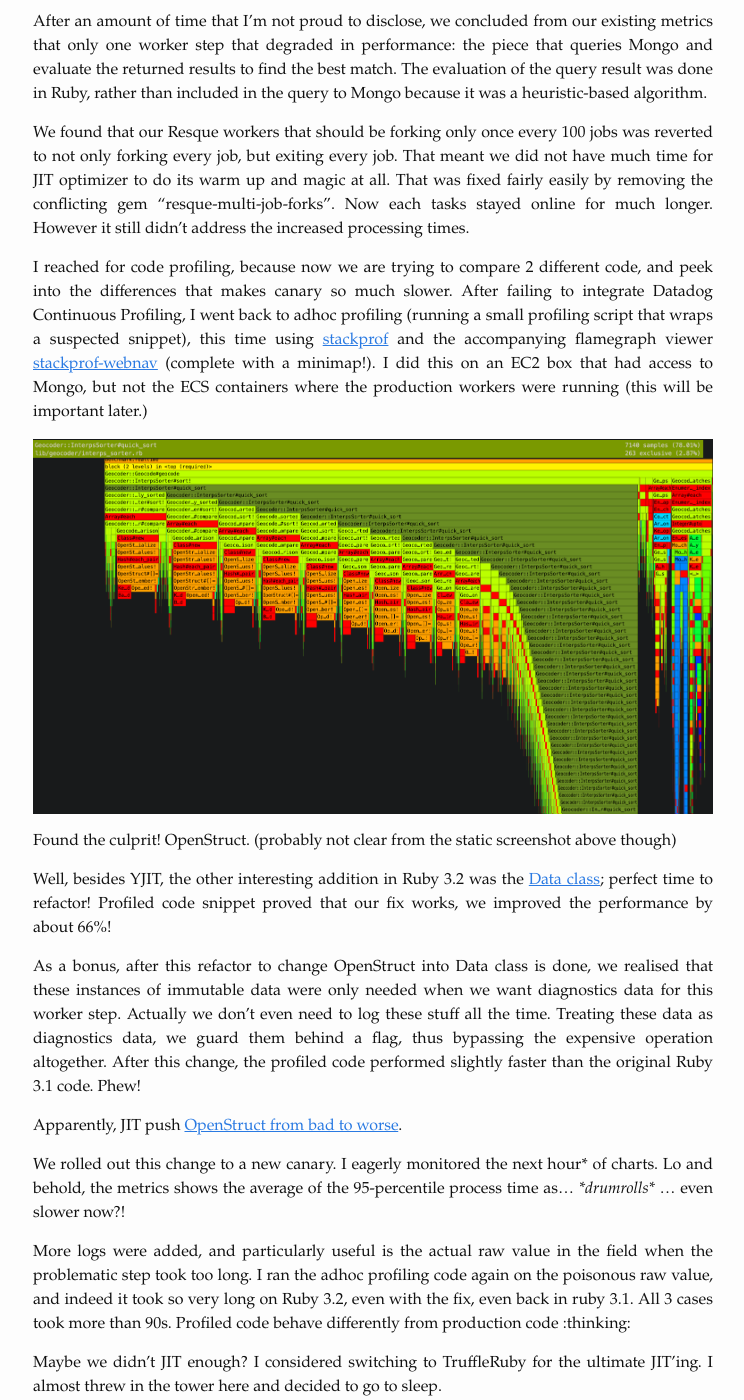
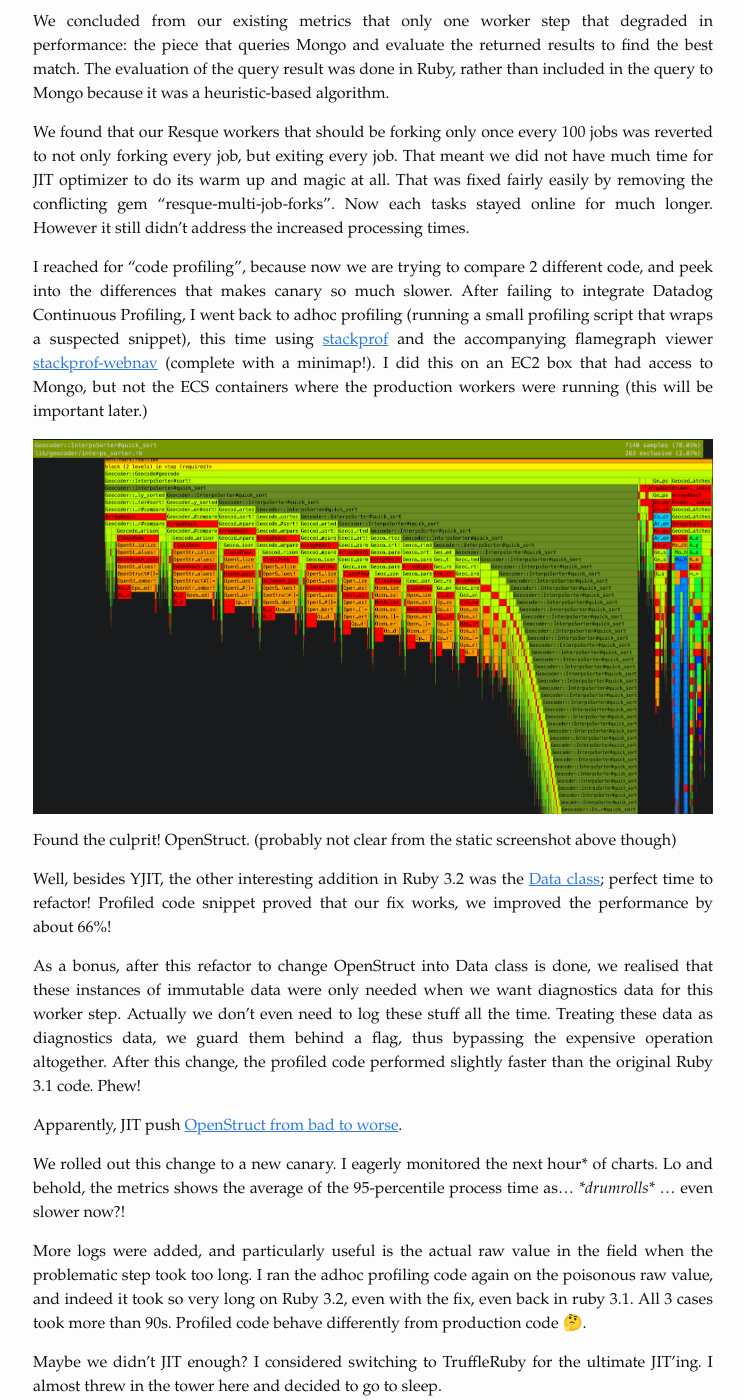
Before and after one commit to keang/keang.github.io, a Jekyll site: the page built from _posts/2023-12-08-upgrade-ruby-32.markdown, in a window 1280 px wide and 1400 px high, scrolled down 1104 px. Shown: the whole window, without its empty margins (267-1011 px from the left). Built offline with Jekyll 4.4.1, drawn with Linux system fonts in a browser that asks for light colours; nearby versions of some CDN libraries; some web fonts are replaced; some of the changed text lies outside the part shown.

Commit message:
More fixes

```diff
--- a/_posts/2023-12-08-upgrade-ruby-32.markdown
+++ b/_posts/2023-12-08-upgrade-ruby-32.markdown
@@ -28,7 +28,7 @@ We often take up such short-term tech debt, and promise to pay it back soon whil
 
 About four weeks later, we finally came back to it. (After some team members returned from leave too).
 
-After an amount of time that I'm not proud to disclose, we concluded from our existing metrics that only one worker step that degraded in performance: the piece that queries Mongo and evaluate the returned results to find the best match.
+We concluded from our existing metrics that only one worker step that degraded in performance: the piece that queries Mongo and evaluate the returned results to find the best match.
 The evaluation of the query result was done in Ruby, rather than included in the query to Mongo because it was a heuristic-based algorithm.
 
 We found that our Resque workers that should be forking only once every 100 jobs was reverted to not only forking every job, but exiting every job. That meant we did not have much time for JIT optimizer to do its warm up and magic at all.
@@ -36,7 +36,7 @@ That was fixed fairly easily by removing the conflicting gem "resque-multi-job-f
 Now each tasks stayed online for much longer.
 However it still didn't address the increased processing times.
 
-I reached for code profiling, because now we are trying to compare 2 different code, and peek into the differences that makes canary so much slower.
+I reached for "code profiling", because now we are trying to compare 2 different code, and peek into the differences that makes canary so much slower.
 After failing to integrate Datadog Continuous Profiling, I went back to adhoc profiling (running a small profiling script that wraps a suspected snippet), this time using [stackprof](https://github.com/tmm1/stackprof) and the accompanying flamegraph viewer [stackprof-webnav](https://github.com/alisnic/stackprof-webnav) (complete with a minimap!). I did this on an EC2 box that had access to Mongo, but not the ECS containers where the production workers were running (this will be important later.)
 
 ![Flamegraph identified OpenStruct as the culprit](/images/stackprof-webnav-ruby-32.png){: .center-imge }
@@ -59,7 +59,7 @@ Lo and behold, the metrics shows the average of the 95-percentile process time a
 
 More logs were added, and particularly useful is the actual raw value in the field when the problematic step took too long.
 I ran the adhoc profiling code again on the poisonous raw value, and indeed it took so very long on Ruby 3.2, even with the fix, even back in ruby 3.1.
-All 3 cases took more than 90s. Profiled code behave differently from production code :thinking:
+All 3 cases took more than 90s. Profiled code behave differently from production code 🤔.
 
 Maybe we didn't JIT enough? I considered switching to TruffleRuby for the ultimate JIT'ing. I almost threw in the tower here and decided to go to sleep.
 
```
Also changed, not shown: other parts of _posts/2023-12-08-upgrade-ruby-32.markdown (+2 -2 lines).
